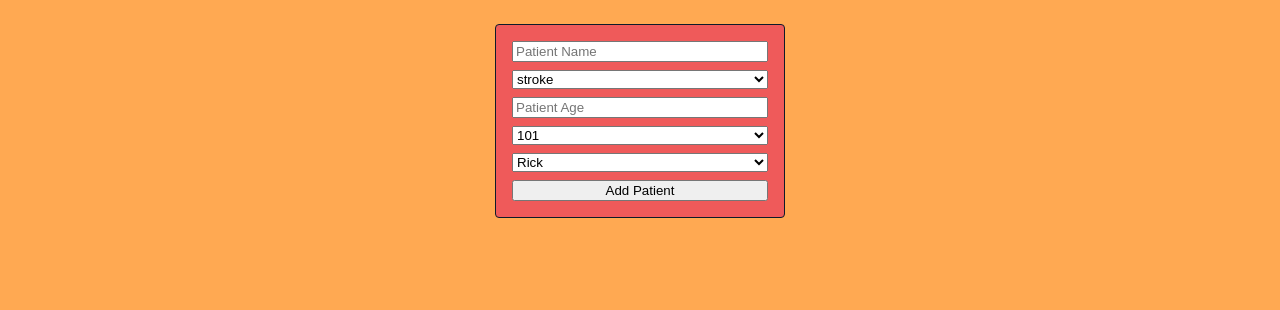
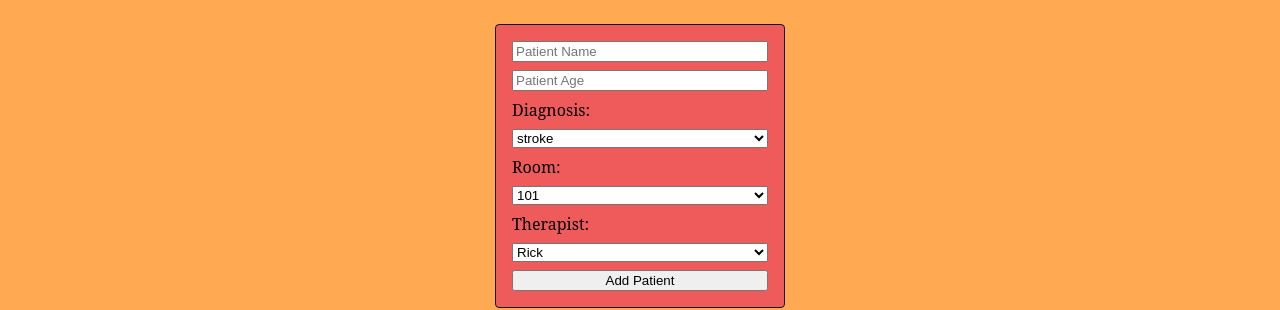
Before and after one commit to tartope/phase-3-app-frontend, a React (Create React App) app: page / in a window 1280 px wide. Shown: the part 309-619 px from the top of the page. Built offline with nearby package versions, Linux system fonts and the light colour scheme; no server answers.

Commit message:
updated form labels

```diff
--- a/src/App.css
+++ b/src/App.css
@@ -4,7 +4,7 @@ html, body {
   margin: 0px;
   padding: 0px;
   font-family: 'Noto Serif', serif;
-  color: #EF5A5A;
+  color: black;
 }
 body {
   background-color: #FFA952;
--- a/src/components/NewPatientForm.js
+++ b/src/components/NewPatientForm.js
@@ -37,6 +37,8 @@ function NewPatientForm({ handleNewPatient, handleNewFloor, handleNewTherapist }
         <>
             <form id="new-patient-form"  onSubmit={handleFormSubmit}>
                 <input id="patient-name" type="text" placeholder="Patient Name" />
+                <input id="age" type="text" placeholder="Patient Age" />
+                <label for="diagnosis">Diagnosis:</label>
                 <select name="diagnosis" id="diagnosis" form="new-patient-form">
                     <option value="stroke">stroke</option>
                     <option value="knee_replacement">knee replacement</option>
@@ -46,7 +48,7 @@ function NewPatientForm({ handleNewPatient, handleNewFloor, handleNewTherapist }
                     <option value="broken_shoulder">broken shoulder</option>
                     <option value="broken_leg">broken leg</option>
                 </select>
-                <input id="age" type="text" placeholder="Patient Age" />
+                <label for="room">Room:</label>
                 <select name="room" id="room" form="new-patient-form">
                     <option value="101">101</option>
                     <option value="201">201</option>
@@ -55,6 +57,7 @@ function NewPatientForm({ handleNewPatient, handleNewFloor, handleNewTherapist }
                     <option value="501">501</option>
                     <option value="601">601</option>
                 </select>
+                <label for="therapistname">Therapist:</label>
                 <select name="therapist-name" id="therapist-name" form="new-patient-form">
                     <option value="rick">Rick</option>
                     <option value="john">John</option>
```
